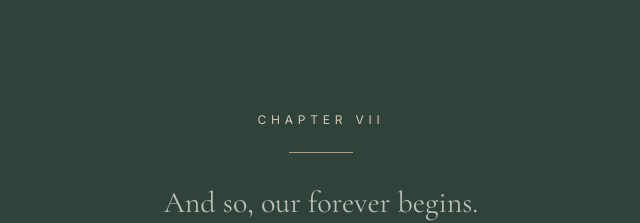
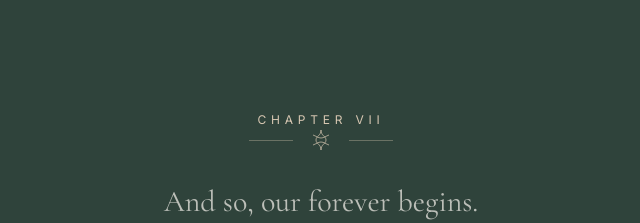
Before and after one commit to NikethVelala/NikSha, a Next.js app: page / in a window 1280 px wide. Shown: the part 9400-9623 px from the top of the page, without its empty margins (319-959 px from the left). Built offline with nearby package versions, Linux system fonts and the light colour scheme.

Commit message:
refine forever closing ornament

```diff
--- a/components/Footer/Footer.tsx
+++ b/components/Footer/Footer.tsx
@@ -4,6 +4,19 @@ import { motion } from "framer-motion";
 import { ArrowUp } from "lucide-react";
 import Section from "@/components/common/Section";
 import { wedding } from "@/data/wedding";
+
+function ClosingOrnament() {
+  return (
+    <div aria-hidden="true" className="mx-auto flex w-36 items-center justify-center gap-3 text-champagne/70">
+      <span className="h-px flex-1 bg-champagne/35" />
+      <svg viewBox="0 0 32 24" className="h-6 w-8" fill="none" stroke="currentColor" strokeWidth="1">
+        <path d="M16 2c0 6-5 6-5 10s5 4 5 10M16 2c0 6 5 6 5 10s-5 4-5 10" />
+        <path d="M8 7c3 1 5 3 8 3s5-2 8-3M8 17c3-1 5-3 8-3s5 2 8 3" />
+      </svg>
+      <span className="h-px flex-1 bg-champagne/35" />
+    </div>
+  );
+}
 
 export default function Footer() {
   return (
@@ -17,7 +30,7 @@ export default function Footer() {
           className="mx-auto max-w-4xl text-center"
         >
           <p className="text-xs uppercase tracking-[0.4em] text-champagne">Chapter VII</p>
-          <div className="mx-auto mt-6 h-px w-16 bg-champagne/70" />
+          <ClosingOrnament />
 
           <p className="mt-8 font-heading text-2xl text-ivory/70 sm:text-3xl">And so, our forever begins.</p>
 
@@ -47,6 +60,8 @@ export default function Footer() {
             Back to the beginning
             <ArrowUp className="h-4 w-4 transition-transform duration-300 group-hover:-translate-y-1" strokeWidth={1.5} />
           </a>
+
+          <p className="mt-20 text-[9px] uppercase tracking-[0.38em] text-ivory/30">With love, NikSha</p>
         </motion.div>
       </Section>
     </footer>
```
